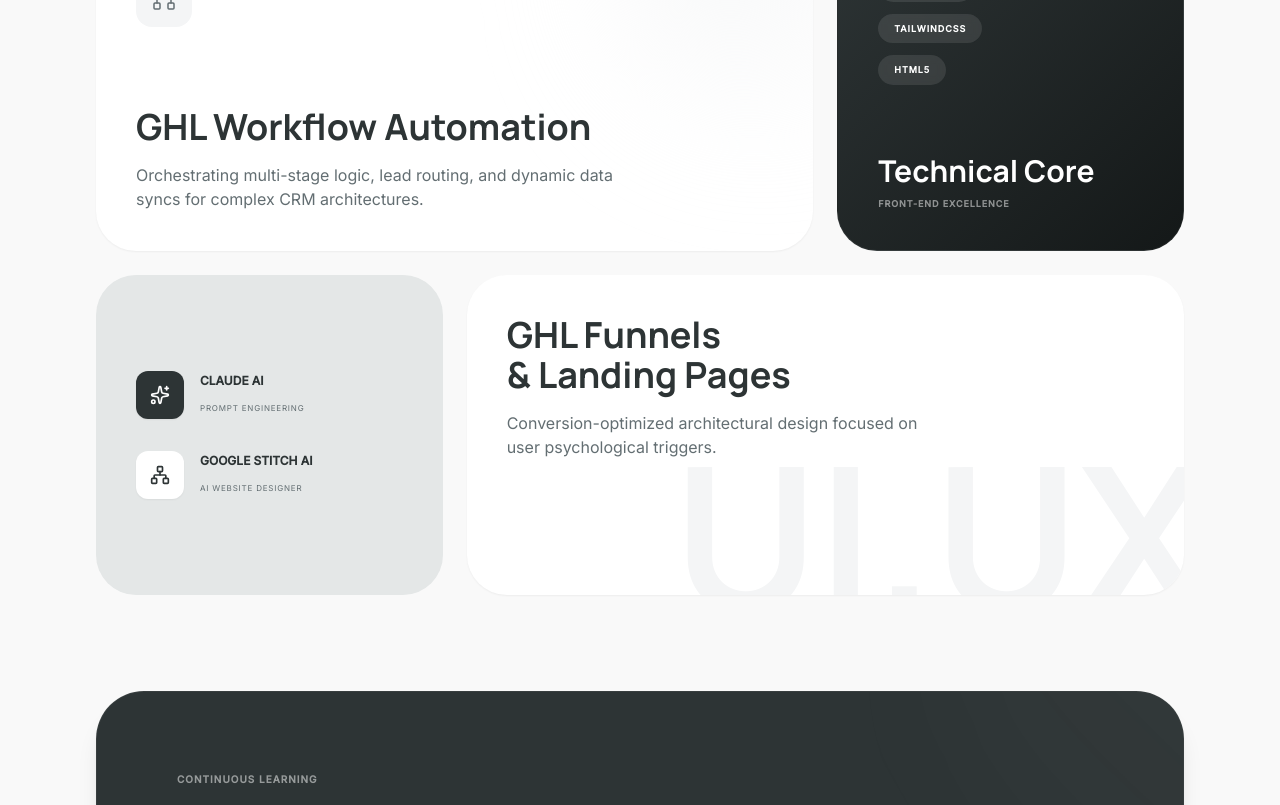
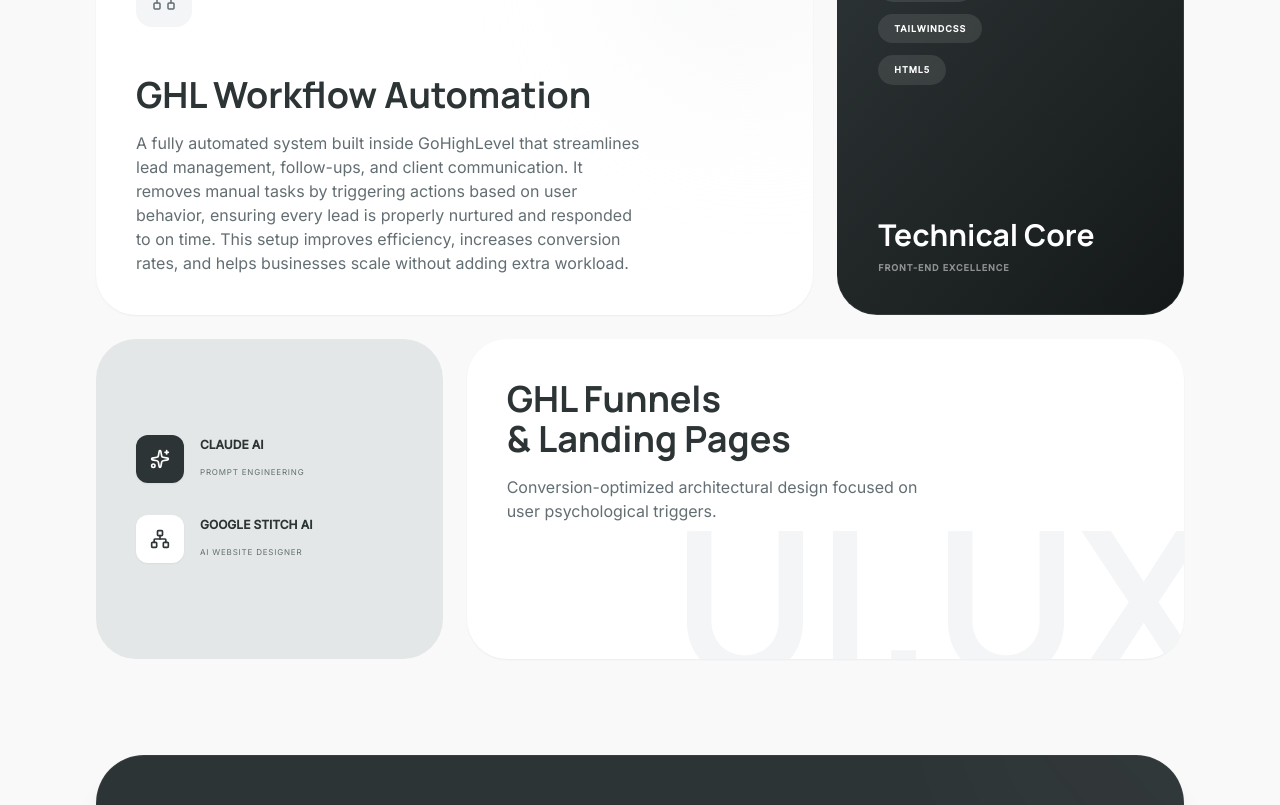
Before and after one commit to Julqifhel13/Jul-qifhelLP, a React (Vite) app: page / in a window 1280 px wide. Shown: the part 920-1725 px from the top of the page. Built offline with nearby package versions, Linux system fonts and the light colour scheme.

Commit message:
Update text content in Home page

```diff
--- a/src/pages/Home.jsx
+++ b/src/pages/Home.jsx
@@ -115,7 +115,7 @@ export default function Home() {
                             </div>
                             <div className="relative z-10">
                                 <h3 className="font-display text-3xl md:text-4xl font-bold mb-4">GHL Workflow Automation</h3>
-                                <p className="text-[#636e72] leading-relaxed max-w-lg text-sm md:text-base">Orchestrating multi-stage logic, lead routing, and dynamic data syncs for complex CRM architectures.</p>
+                                <p className="text-[#636e72] leading-relaxed max-w-lg text-sm md:text-base">A fully automated system built inside GoHighLevel that streamlines lead management, follow-ups, and client communication. It removes manual tasks by triggering actions based on user behavior, ensuring every lead is properly nurtured and responded to on time. This setup improves efficiency, increases conversion rates, and helps businesses scale without adding extra workload.</p>
                             </div>
                         </div>
 
```
